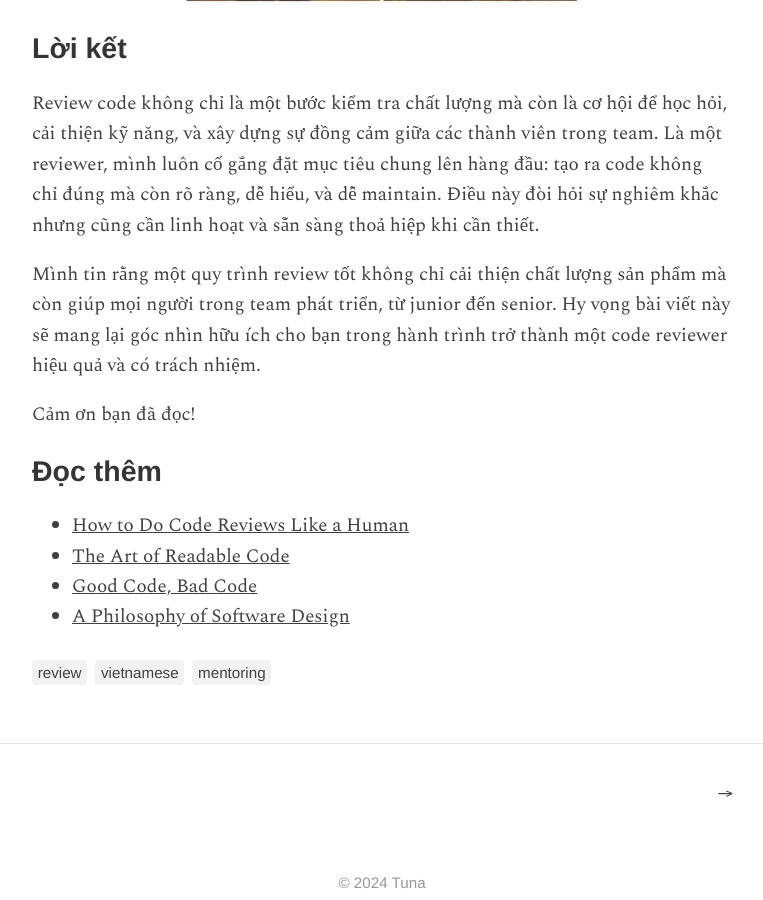
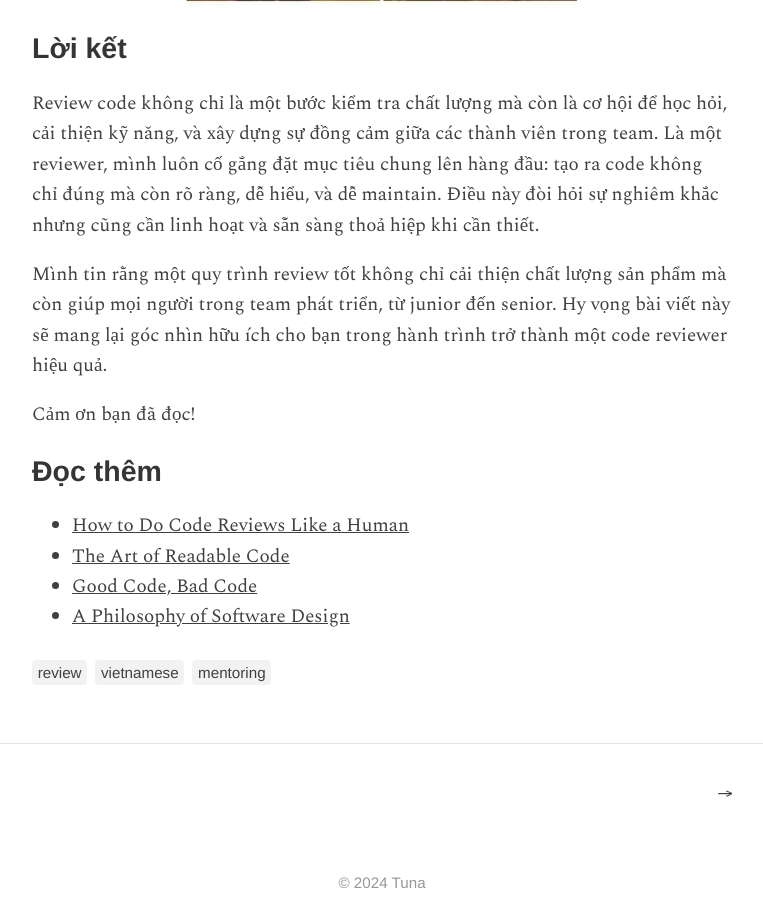
Before and after one commit to tuanchauict/iamtuna.org, a Jekyll site: the page built from docs/_posts/2024-11-30-toi-lam-gi-khi-toi-review-code.md, in a window 1280 px wide and 900 px high, scrolled down 5832 px. Shown: the whole window, without its empty margins (258-1021 px from the left). Built offline with Jekyll 4.4.1, drawn with Linux system fonts in a browser that asks for light colours.

Commit message:
Update conclusion

```diff
--- a/docs/_posts/2024-11-30-toi-lam-gi-khi-toi-review-code.md
+++ b/docs/_posts/2024-11-30-toi-lam-gi-khi-toi-review-code.md
@@ -114,7 +114,7 @@ Một vấn đề mình thường gặp là nhiều thành viên của team mìn
 
 Review code không chỉ là một bước kiểm tra chất lượng mà còn là cơ hội để học hỏi, cải thiện kỹ năng, và xây dựng sự đồng cảm giữa các thành viên trong team. Là một reviewer, mình luôn cố gắng đặt mục tiêu chung lên hàng đầu: tạo ra code không chỉ đúng mà còn rõ ràng, dễ hiểu, và dễ maintain. Điều này đòi hỏi sự nghiêm khắc nhưng cũng cần linh hoạt và sẵn sàng thoả hiệp khi cần thiết.
 
-Mình tin rằng một quy trình review tốt không chỉ cải thiện chất lượng sản phẩm mà còn giúp mọi người trong team phát triển, từ junior đến senior. Hy vọng bài viết này sẽ mang lại góc nhìn hữu ích cho bạn trong hành trình trở thành một code reviewer hiệu quả và có trách nhiệm.
+Mình tin rằng một quy trình review tốt không chỉ cải thiện chất lượng sản phẩm mà còn giúp mọi người trong team phát triển, từ junior đến senior. Hy vọng bài viết này sẽ mang lại góc nhìn hữu ích cho bạn trong hành trình trở thành một code reviewer hiệu quả.
 
 Cảm ơn bạn đã đọc!
 
```
Also changed, not shown: other parts of docs/_posts/2024-11-30-toi-lam-gi-khi-toi-review-code.md (+1 -1 lines).
